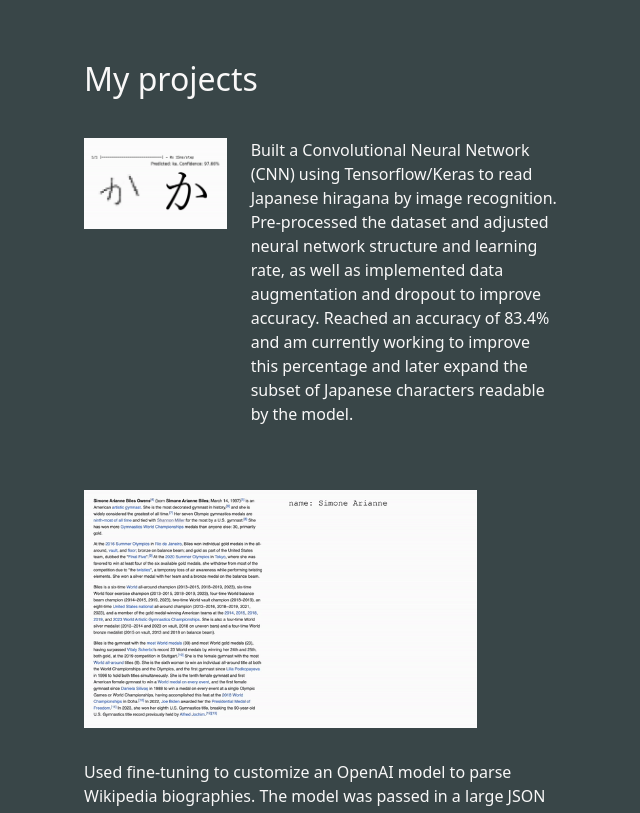
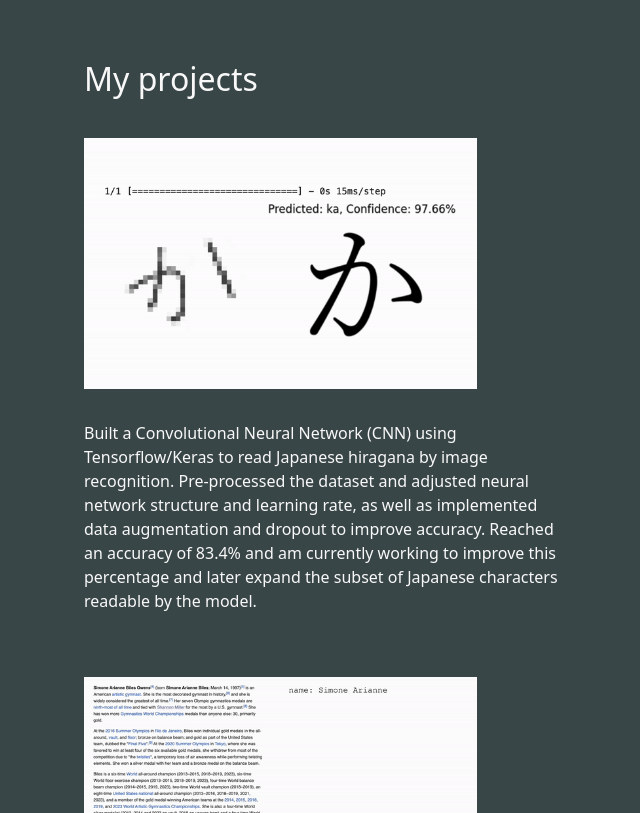
Before and after one commit to hi-jaxon/hi-jaxon.github.io, a plain HTML site: page index.html in a window 1280 px wide. Shown: the part 740-1553 px from the top of the page, without its empty margins (568-1208 px from the left). Drawn offline with nearby package versions, Linux system fonts and the light colour scheme.

```diff
--- a/index.html
+++ b/index.html
@@ -44,8 +44,10 @@
                     <h2 class="sec-title">My projects</h2>
                     <div class="project row">
                         <div class="row">
-                            <div class="col-lg-4"><img class="project-img" src="img/hiragana-reader.gif" alt="" data-toggle="modal" data-target="#enlargedPhotoModal"></div>
-                            <div class="col-lg-8">
+                            <div class="col-lg-10"><img class="project-img space-below" src="img/hiragana-reader.gif" alt="" data-toggle="modal" data-target="#enlargedPhotoModal"></div>
+                        </div>
+                        <div class="row">
+                            <div class="col-lg-12">
                                 Built a Convolutional Neural Network (CNN) using Tensorflow/Keras to read Japanese hiragana by image recognition. Pre-processed the dataset and adjusted neural network structure and learning rate,
                                 as well as implemented data augmentation and dropout to improve accuracy. Reached an accuracy of 83.4% and am currently
                                 working to improve this percentage and later expand the subset of Japanese characters readable by the model.
```
Also changed, not shown: 4 other files.
